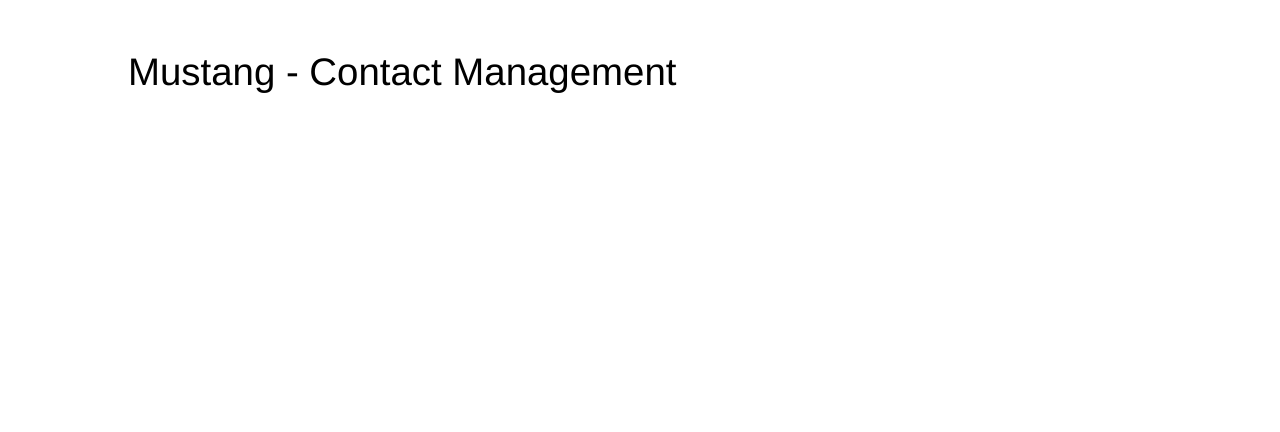
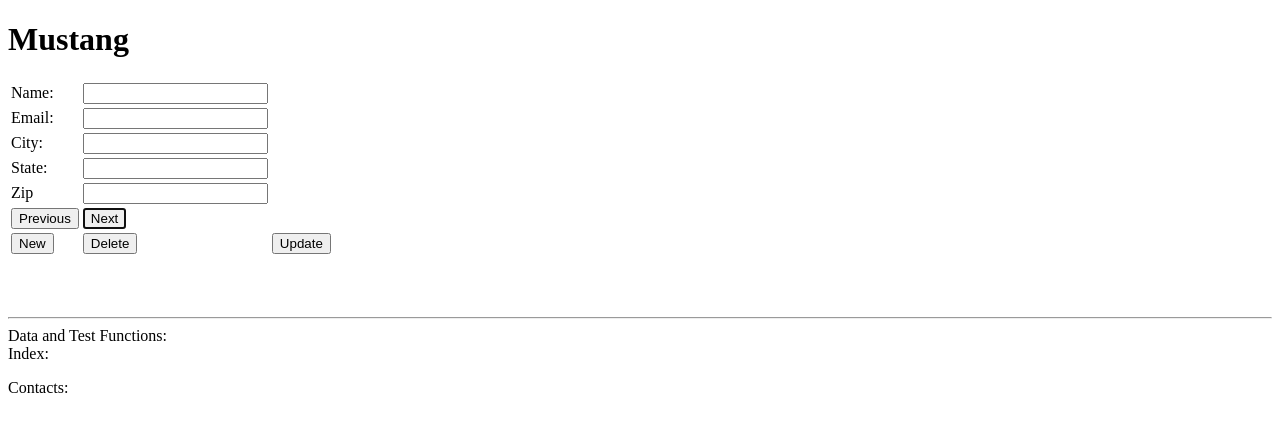
Before and after one commit to cthompson4/document-storage, a PHP site: page / in a window 1280 px wide. Shown: the top 432 px of the page. Run offline with PHP 8.4, Linux system fonts and the light colour scheme.

Commit message:
Did more work

```diff
--- a/index.css
+++ b/index.css
@@ -1,59 +1,3 @@
-html, body {
-    padding: 0;
-    margin: 0;
-  }
-
-  .hide-me {
-    visibility: hidden;
-    opacity: 0;
-    transform: scale(.75);
-  }
-
-  h1 {
-    margin-top: 0;
-    font-size: 2.4em;
-    font-weight: normal;
-    display: inline-block;
-  }
-
-  body {
-    font-family: Helvetica, sans-serif;
-    padding: 50px 10%;
-  }
-
-  button {
-    background-color: #046380;
-    color: #FFF;
-    border: none;
-    padding: 10px 15px;
-    font-size: 15px;
-    border-radius: 4px;
-    cursor: pointer;
-    outline: none;
-    box-shadow: 2px 2px 0 #034154;
-    margin-bottom: 10px;
-    margin-left: 18px;
-    transition: opacity .4s ease-out, transform .4s ease-out, visibility .4s ease-out;
-    position: relative;
-    top: -10px;
-  }
-
-  button:hover {
-    background-color: #034F66;
-  }
-
-  button:active {
-    background-color: #034154;
-    box-shadow: none;
-    position: relative;
-    top: -8px;
-    left: 2px;
-  }
-
-  p {
-    padding: 4px 0 2px 8px;
-    line-height: 1.7;
-    border-bottom: 1px dotted #DDD;
-    list-style: none;
-    margin: 0;
-  }
+h1 {
+  color: red,
+}
--- a/index.html
+++ b/index.html
@@ -1,18 +1,61 @@
+<!--- Based on work by Eric Pogue, modified and improved by Connor Thompson -->
 <!DOCTYPE html>
 <html lang="en">
 <head>
-	<meta name="viewport" content="width=device-width, initial-scale=1" />
-	<title> Mustang </title>
-	<link rel="stylesheet" type="text/css" href="index.css" media="screen">
+	<meta charset="UTF-8">
+	<title>Mustang</title>
+	<link rel="stylesheet" href="index.css">
+	<script src="index.js"></script>
 </head>
-<body>
+<body onload="initApplication()">
+	<h1>Mustang</h1>
+		<table>
+		<tr>
+			<td>Name:</td>
+			<td>
+				<input id="nameID" type="text" value="" size="20">
+			</td>
+		</tr>
+		<tr>
+			<td>Email:</td>
+			<td>
+				<input id="emailID" type="text" value="" size="20">
+			</td>
+		</tr>
+		<tr>
+			<td>City:</td>
+			<td>
+				<input id="cityID" type="text" value="" size="20">
+			</td>
+		</tr>
+		<tr>
+			<td>State:</td>
+			<td>
+				<input id="stateID" type="text" value="" size="20" onkeypress="keyPressed()">
+			</td>
+		</tr>
+		<tr>
+			<td>Zip</td>
+			<td>
+				<input id="zipID" type="text" value="" size="20" onfocus="zipFocusFunction()" onblur="zipBlurFunction()">
+			</td>
+		</tr>
+		<tr>
+			<td><button type="button" onclick="previous()">Previous</button></td>
+			<td><button type="button" autofocus onclick="next()">Next</button>
+			</td>
+		<tr>
+			<td><button type="button" onclick="add()">New</button></td>
+			<td><button type="button" onclick="remove()">Delete</button></td>
+			<td><button type="button" onclick="update()">Update</button>
+		</td>
+		</tr>
+	</table>
 
-	<header>
-		<h1>Mustang - Contact Management</h1>
-	</header>
-
-	<div id="button-info"></div>
-
-	<script src="index.js"></script>
+	<p id="statusID"></p>
+	<br><br><hr>
+	Data and Test Functions:<br>
+	Index:<p id="indexID"></p>
+	Contacts:<p id="contactsID"></p>
 </body>
 </html>
--- a/index.js
+++ b/index.js
@@ -1,46 +1,141 @@
-var animalContainer = document.getElementById("animal-info");
-var btn = document.getElementById("btn");
+var contactURLArray = [];
+var contactArray = [];
+var loadingContact = 0;
+var currentContactIndex = 0;
 
-btn.addEventListener("click", function() {
-	var ourRequest = new XMLHttpRequest();
-	ourRequest.open('GET', 'https://mustang-index.azurewebsites.net/index.json');
-	ourRequest.onload = function() {
-		var ourData = JSON.parse(ourRequest.responseText);
-		renderHTML(ourData);
-	};
-	ourRequest.send();
-	if (pageCounter > 3) {
-		btn.classList.add("hide-me");
-	}
-});
+function viewCurrentContact() {
+    currentContact = contactArray[currentContactIndex];
+    console.log(currentContact);
+    document.getElementById("nameID").value = currentContact.preferredName;
+    document.getElementById("emailID").value = currentContact.email;
+    document.getElementById("cityID").value = currentContact.city;
+    document.getElementById("stateID").value = currentContact.state;
+    document.getElementById("zipID").value = currentContact.zip;
 
-ourRequest.onerror = function() {
-	print("Something went wrong.")
-};
+    document.getElementById("statusID").innerHTML = "Status: Viewing contact " + (currentContactIndex+1) + " of " + contactArray.length;
+}
 
-function renderHTML(data) {
-	var htmlString = "";
-	for (i = 0; i < data.length; i++) {
-		htmlString += "<p>" + data[i].name + " is a " + data[i].species + " that likes to eat ";
+function previous() {
+    if (currentContactIndex > 0) {
+        currentContactIndex--;
+    }
+    currentContact = contactArray[currentContactIndex];
+    viewCurrentContact();
+}
 
-		for (ii = 0; ii< data[i].foods.likes.length; ii++) {
-			if (ii == 0) {
-				htmlString += data[i].foods.likes[ii];
-			} else {
-				htmlString += " and " + data[i].foods.likes[ii];
-			}
-		}
+function next() {
+    if (currentContactIndex < (contactArray.length-1)) {
+        currentContactIndex++;
+    }
+    currentContact = contactArray[currentContactIndex];
+    viewCurrentContact();
+}
 
-		htmlString += ' and dislikes ';
-		for (ii = 0; ii< data[i].foods.dislikes.length; ii++) {
-			if (ii == 0) {
-				htmlString += data[i].foods.dislikes[ii];
-			} else {
-				htmlString += " and " + data[i].foods.dislikes[ii];
-			}
-		}
-		htmlString += '.</p>'
-	}
+function add() {
+    console.log('add()');
+	contactArray.push({ "Name":currentContact.preferredName, "Email":currentContact.email, "City": currentContact.city, "State": currentContact.state, "Zip": currentContact.zip})
+}
 
-	animalContainer.insertAdjacentHTML('beforeend', htmlString);
+function remove() {
+    console.log('remove()');
+	const index = contactArray.indexOf(currentContact);
+	contactArray.splice(index, 1);
 }
+
+function update() {
+    console.log('update()');
+	/**Once I figure out how to take in info from add, simply splice out old info and put in new info in same place */
+}
+
+function zipFocusFunction() {
+    console.log('focusFunction()');
+}
+
+function zipBlurFunction() {
+    getPlace();
+}
+
+function keyPressed() {
+    console.log('keyPressed()');
+
+}
+
+function getPlace() {
+    var zip = document.getElementById("zipID").value
+    console.log("zip:"+zip);
+
+    console.log("function getPlace(zip) { ... }");
+    var xhr = new XMLHttpRequest();
+
+    xhr.onreadystatechange = function() {
+        if (xhr.readyState == 4 && xhr.status == 200) {
+            var result = xhr.responseText;
+            console.log("result:"+result);
+            var place = result.split(', ');
+            if (document.getElementById("cityID").value == "")
+                document.getElementById("cityID").value = place[0];
+            if (document.getElementById("stateID").value == "")
+                document.getElementById("stateID").value = place[1];
+        }
+    }
+    xhr.open("GET", "getCityState.php?zip=" + zip);
+    xhr.send(null);
+}
+
+function initApplication() {
+    console.log('Mustang start.');
+    loadIndex();
+}
+
+function loadIndex() {
+    var indexRequest = new XMLHttpRequest();
+    indexRequest.open('GET', 'https://mustang-index.azurewebsites.net/index.json');
+    indexRequest.onload = function() {
+        console.log("Index JSON:" + indexRequest.responseText);
+        document.getElementById("indexID").innerHTML = indexRequest.responseText;
+        contactIndex = JSON.parse(indexRequest.responseText);
+        for (i=0; i<contactIndex.length; i++) {
+            contactURLArray.push(contactIndex[i].ContactURL);
+        }
+        console.log("ContactURLArray: " + JSON.stringify(contactURLArray));
+        loadContacts();
+    }
+    indexRequest.send();
+}
+
+function loadContacts() {
+    contactArray.length = 0;
+    loadingContact = 0;
+    if (contactURLArray.length > loadingContact) {
+        loadNextContact(contactURLArray[loadingContact]);
+    }
+}
+
+function loadNextContact(URL) {
+    console.log("URL: " + URL);
+    contactRequest = new XMLHttpRequest();
+    contactRequest.open('GET', URL);
+    contactRequest.onload = function() {
+        console.log(contactRequest.responseText);
+        var contact;
+        contact = JSON.parse(contactRequest.responseText);
+        console.log("Contact: " + contact.firstName);
+        contactArray.push(contact);
+
+        document.getElementById("contactsID").innerHTML = JSON.stringify(contactArray);
+
+        document.getElementById("statusID").innerHTML = "Status: Loading " + contact.firstName + " " + contact.lastName;
+
+        loadingContact++;
+        if (contactURLArray.length > loadingContact) {
+            loadNextContact(contactURLArray[loadingContact]);
+        }
+        else {
+            document.getElementById("statusID").innerHTML = "Status: Contacts Loaded (" + contactURLArray.length + ")";
+            viewCurrentContact()
+            console.log(contactArray);
+        }
+    }
+
+    contactRequest.send();
+}
```
